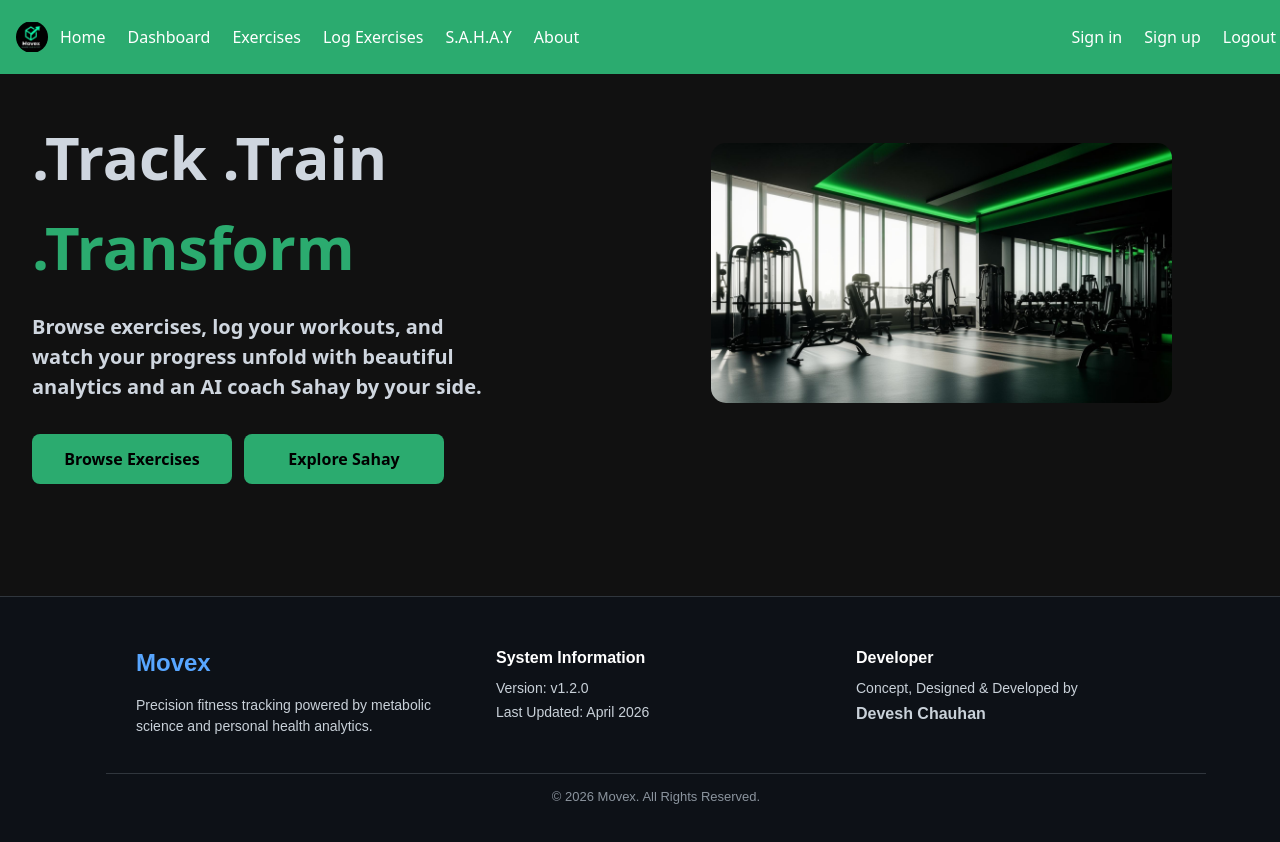
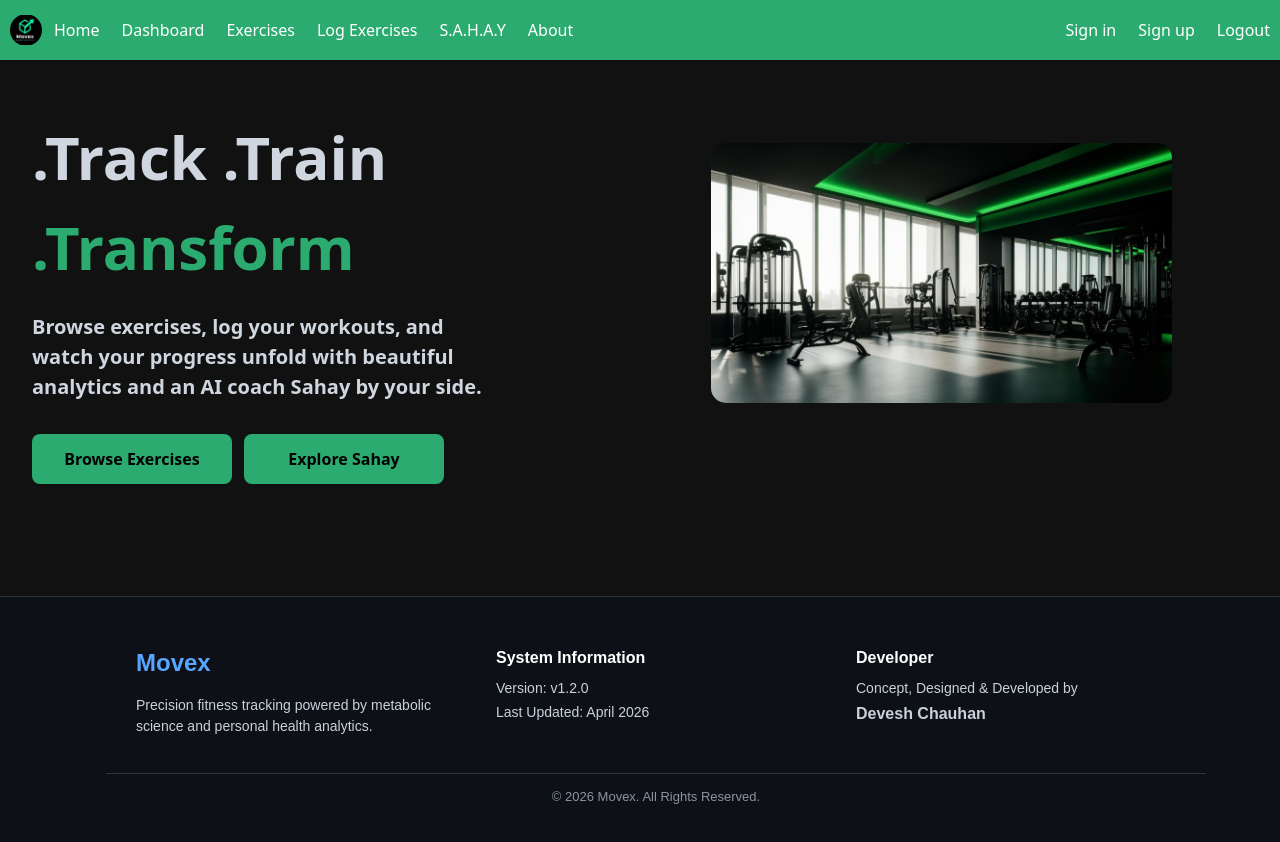
Before and after one commit to deveshchauhan1231-glitch/MoveX, a React (Vite) app in the folder Exercise/frontend/: page / in a window 1280 px wide. Shown: the top 842 px of the page. Built offline with nearby package versions, Linux system fonts and the light colour scheme; no server answers.

Commit message:
Update Navbar.css

```diff
--- a/Exercise/frontend/src/styles/Navbar.css
+++ b/Exercise/frontend/src/styles/Navbar.css
@@ -21,8 +21,8 @@ body {
     justify-content: space-between;
     gap: 16px;
     width: 100%;
-    min-height: 58px;
-    padding: 8px 0 8px 16px;
+    min-height: 40px;
+    padding: 10px;
     overflow-x: clip;
 }
 
```
